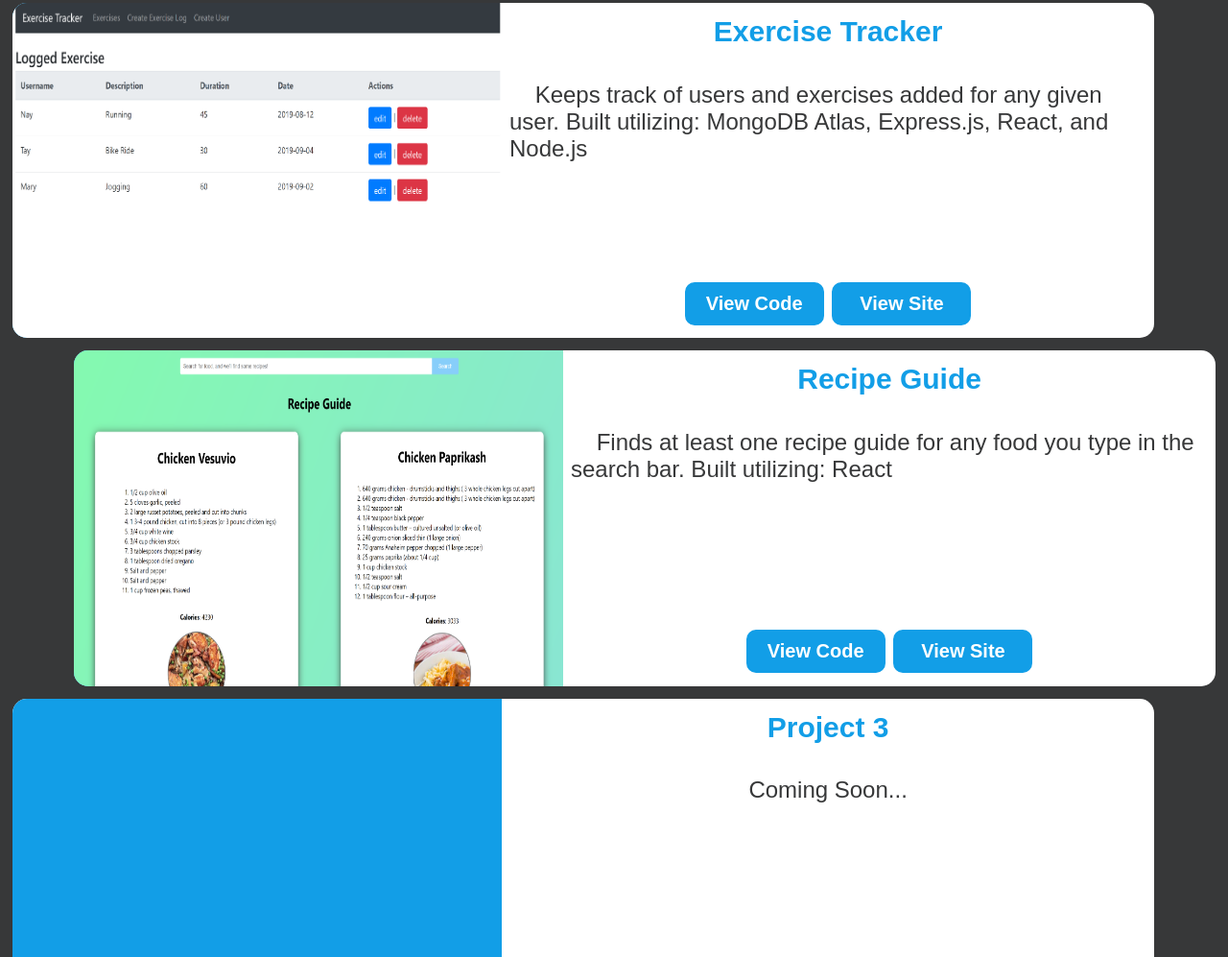
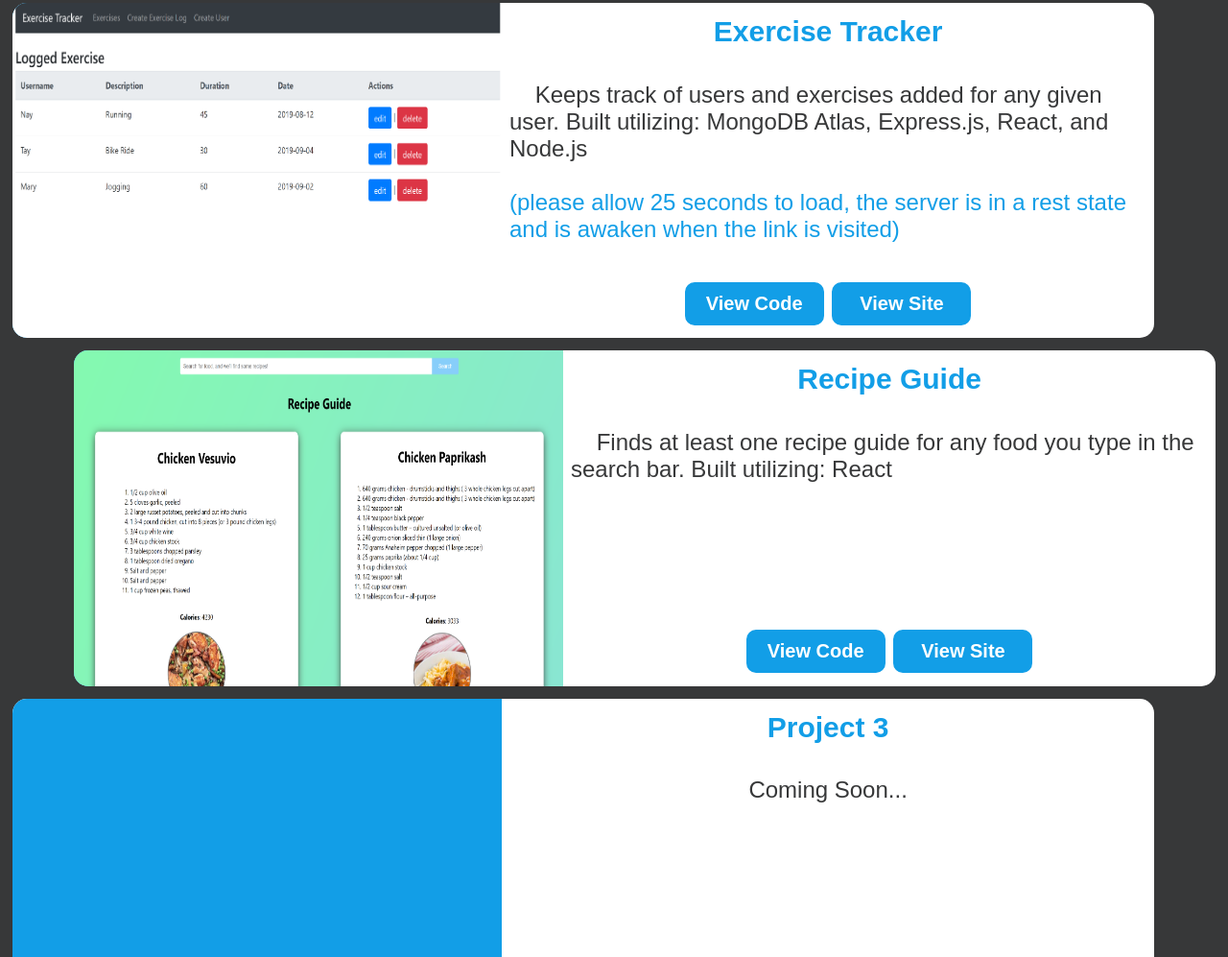
Before and after one commit to OctaviusBowman/GithubPortfolio, a website: page dist/index.html in a window 1280 px wide. Shown: the part 910-1907 px from the top of the page at 96% size. Drawn offline with Linux system fonts and the light colour scheme.

Commit message:
text change

```diff
--- a/dist/index.html
+++ b/dist/index.html
@@ -68,6 +68,10 @@
                     <p>&nbsp;&nbsp;&nbsp;&nbsp;Keeps track of users and exercises added for any given user. Built
                         utilizing:
                         MongoDB Atlas, Express.js, React, and Node.js
+                        <br>
+                        <br>
+                        <span style="color:#129ee7">(please allow 25 seconds to load, the server is in a rest state
+                            and is awaken when the link is visited)</span>
                     </p>
                     <div class="btn-container">
                         <a href="https://github.com/OctaviusBowman/ExerciseTrackerFrontend" target="_blank"><button>View
```
